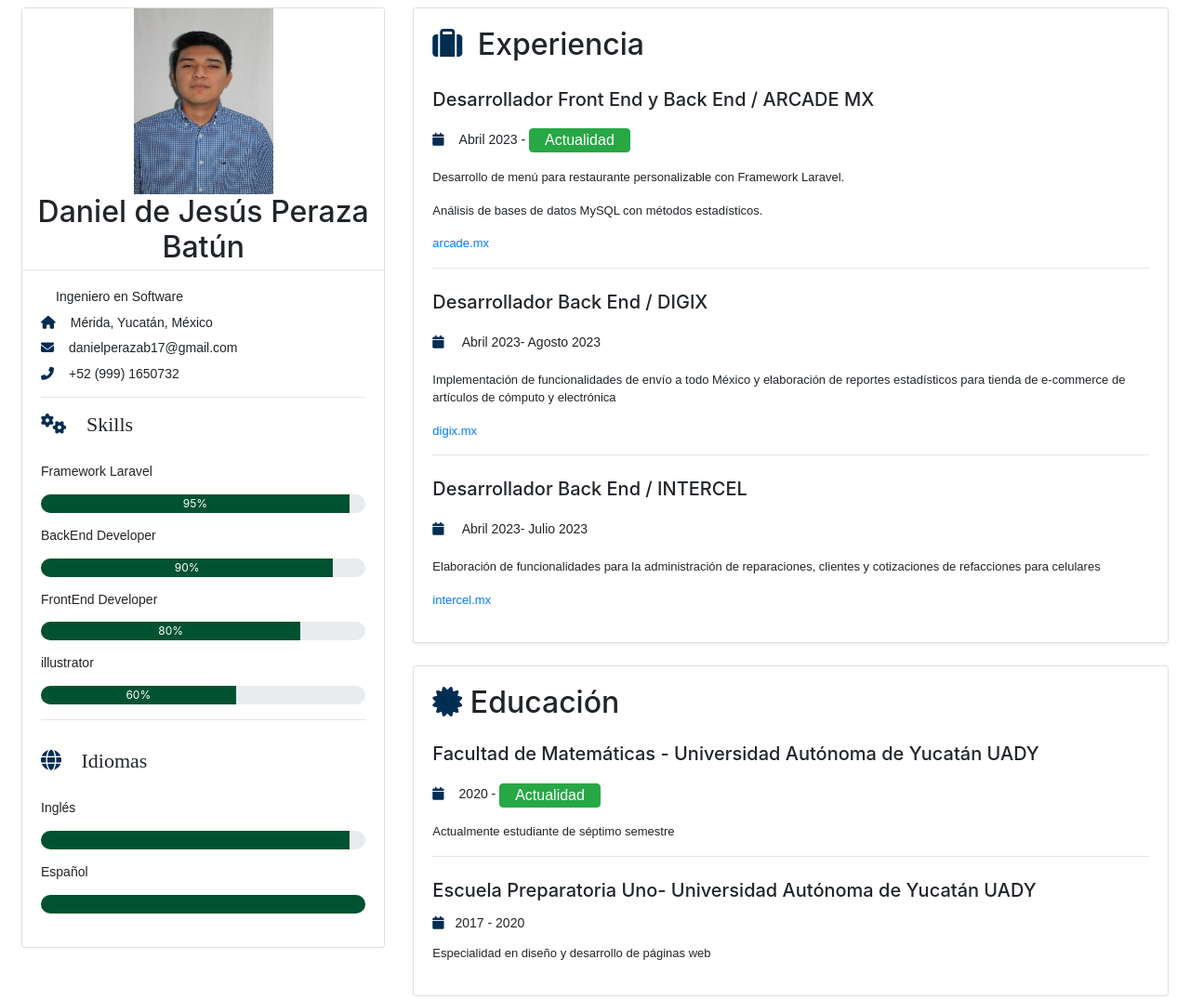
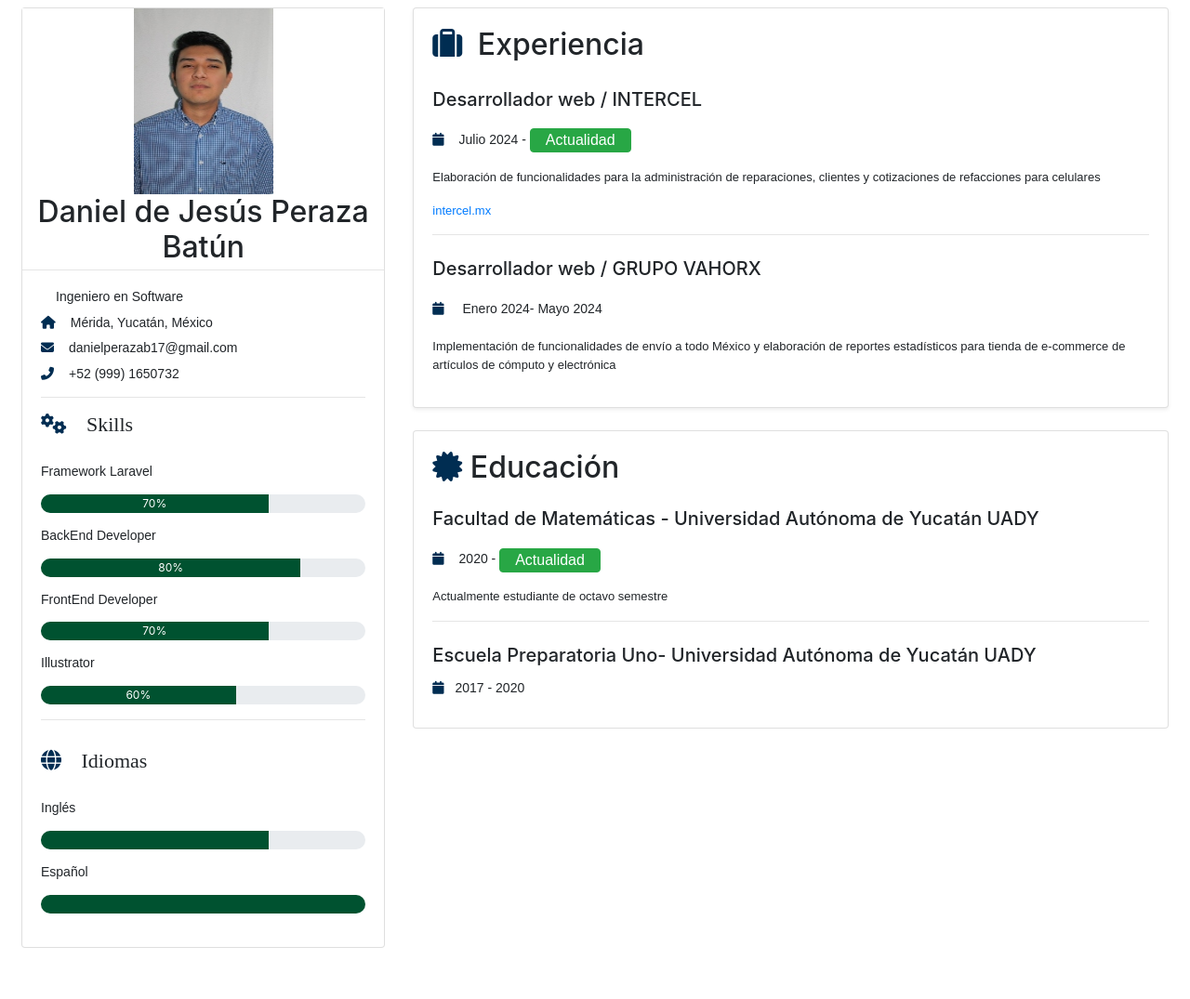
Before and after one commit to DanielPerazaB/aws_EC2, a plain HTML site: page index.html in a window 1280 px wide. Shown: the top 1075 px of the page at 93% size. Drawn offline with Linux system fonts and the light colour scheme; some icons are missing.

Commit message:
Actualizacion

```diff
--- a/index.html
+++ b/index.html
@@ -75,17 +75,17 @@
             <h3><i class="fas fa-cogs mr-3 mb-4"></i> Skills</h3>
             <h6>Framework Laravel</h6>
             <div class="progress rounded-pill my-3" style="height: 20px;">
-              <div class="progress-bar" style=" height: 100%; width: 95%;">95%</div>
+              <div class="progress-bar" style=" height: 100%; width: 70%;">70%</div>
             </div>
             <h6>BackEnd Developer</h6>
             <div class="progress rounded-pill my-3" style="height: 20px;">
-              <div class="progress-bar" style=" height: 100%; width: 90%;">90%</div>
+              <div class="progress-bar" style=" height: 100%; width: 80%;">80%</div>
             </div>
             <h6>FrontEnd Developer</h6>
             <div class="progress rounded-pill my-3" style="height: 20px;">
-              <div class="progress-bar" style=" height: 100%; width: 80%;">80%</div>
+              <div class="progress-bar" style=" height: 100%; width: 70%;">70%</div>
             </div>
-            <h6>illustrator</h6>
+            <h6>Illustrator</h6>
             <div class="progress rounded-pill my-3" style="height: 20px;">
               <div class="progress-bar" style=" height: 100%; width: 60%;">60%</div>
             </div>
@@ -93,7 +93,7 @@
             <h3><i class="fas fa-globe  mr-3 mt-3 mb-4"></i> Idiomas</h3>
             <h6>Inglés</h6>
             <div class="progress rounded-pill my-3" style="height: 20px;">
-              <div class="progress-bar" style=" height: 100%; width: 95%;"></div>
+              <div class="progress-bar" style=" height: 100%; width: 70%;"></div>
             </div>
             <h6>Español</h6>
             <div class="progress rounded-pill my-3" style="height: 20px;">
@@ -107,25 +107,17 @@
           <div class="card-body">
             <h2><i class="fas fa-suitcase mb-2 mr-2"></i> Experiencia</h2>
 
-            <h5 class="mt-4">Desarrollador Front End y Back End  / ARCADE MX</h5>
-            <h6><i class="fas fa-calendar mr-3 my-3  "></i>Abril 2023 - <button
-                class="btn btn-success px-3 py-0">Actualidad</button>
-            </h6>
-            <p>Desarrollo de menú para restaurante personalizable con Framework Laravel.</p>
-            <p>Análisis de bases de datos MySQL con métodos estadísticos.</p>
-            <p><a href="https://arcade.mx/mid">arcade.mx</a></p>
+            <h5 class="mt-4">Desarrollador web / INTERCEL</h5>
+            <h6><i class="fas fa-calendar mr-3 my-3  "></i>Julio 2024 - <button
+              class="btn btn-success px-3 py-0">Actualidad</button>
+          </h6>
+            <p>Elaboración de funcionalidades para la administración de reparaciones, clientes y cotizaciones de refacciones para celulares</p>
+            <p><a href="https://arcade.mx/intercel">intercel.mx</a></p>
             <hr>
-            <h5 class="mt-4">Desarrollador Back End / DIGIX</h5>
-            <h6><i class="fas fa-calendar my-3  mr-3 "></i> Abril 2023- Agosto 2023
+            <h5 class="mt-4">Desarrollador web  / GRUPO VAHORX</h5>
+            <h6><i class="fas fa-calendar my-3  mr-3 "></i> Enero 2024- Mayo 2024
             </h6>
             <p>Implementación de funcionalidades de envío a todo México y elaboración de reportes estadísticos para tienda de e-commerce de artículos de cómputo y electrónica</p>
-            <p><a href="https://digix.mx/">digix.mx</a></p>
-            <hr>
-            <h5 class="mt-4">Desarrollador Back End / INTERCEL</h5>
-            <h6><i class="fas fa-calendar my-3  mr-3 "></i> Abril 2023- Julio 2023
-            </h6>
-            <p>Elaboración de funcionalidades para la administración de reparaciones, clientes y cotizaciones de refacciones para celulares</p>
-            <p><a href="https://arcade.mx/intercel">intercel.mx</a></p>
           </div>
 
         </div>
@@ -136,11 +128,10 @@
             <h6><i class="fas fa-calendar mr-3 my-3  "></i>2020 - <button
               class="btn btn-success px-3 py-0">Actualidad</button>
           </h6>
-            <p>Actualmente estudiante de séptimo semestre</p>
+            <p>Actualmente estudiante de octavo semestre</p>
             <hr>
             <h5 class="mt-4">Escuela Preparatoria Uno- Universidad Autónoma de Yucatán UADY</h5>
             <h6><i class="fas fa-calendar my-2 mr-2"></i> 2017 - 2020</h6>
-            <p>Especialidad en diseño y desarrollo de páginas web</p>
 
 
 
```
